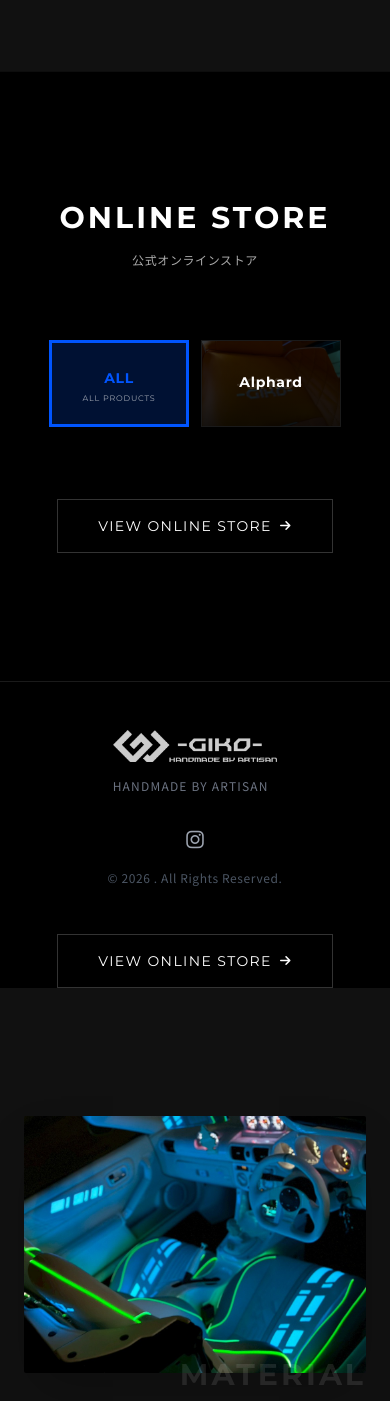
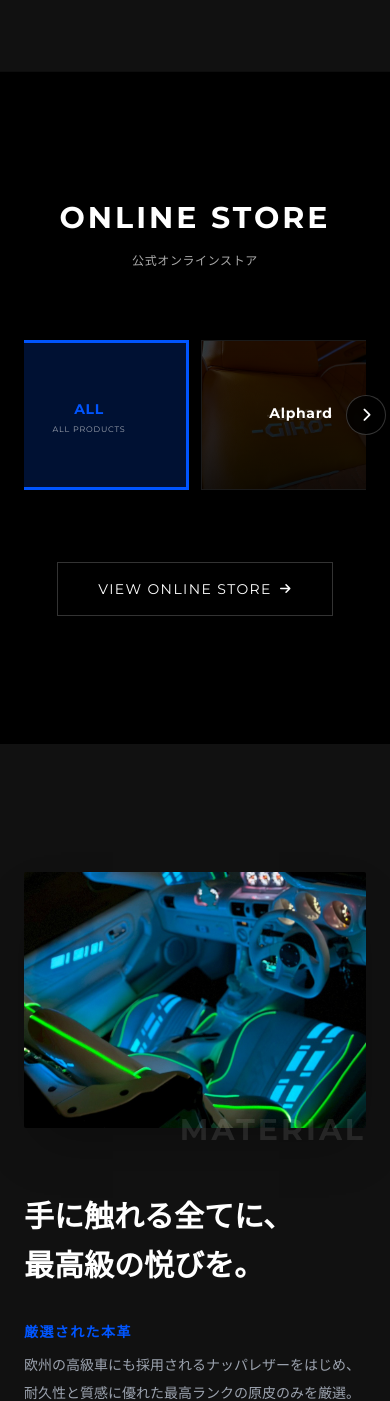
Before and after one commit to kaitonakamura0731-cell/Giko_Website, a PHP site: page / in a window 390 px wide. Shown: the part 3879-5280 px from the top of the page. Run offline with PHP 8.4, Linux system fonts and the light colour scheme; data comes from the database, SQL or seed files in the repository; data that the repository does not hold is empty; some libraries are stand-ins or nearby versions.

Commit message:
UI改善: ストアタイル拡大、フッター統一、決済画面日本語化、Works検索結果表示改善
- トップページONLINE STOREのカテゴリタイルサイズを拡大 (140/180px → 200/260px, aspect 4/3)
- トップページの不要な重複フッターと重複コンテンツを削除
- トップページのフッターを他ページと同じ4カラム構成に統一 (MENU/CONTACT/LEGAL追加)
- 決済画面のオーダーサマリーを日本語化 (ORDER SUMMARY→ご注文内容, SUBTOTAL→小計, etc.)
- WORKSページの検索結果なし表示をより親切なデザインに改善

Co-Authored-By: Claude Opus 4.6 <noreply@anthropic.com>

```diff
--- a/src/index.php
+++ b/src/index.php
@@ -440,7 +440,7 @@ try {
                 <div id="index-store-carousel" class="flex gap-3 overflow-x-auto scroll-smooth px-1 py-2 justify-center">
                     <!-- ALL タイル -->
                     <a href="store/index.php"
-                        class="group relative overflow-hidden flex-shrink-0 w-[140px] md:w-[180px] aspect-[16/10] flex items-center justify-center border transition-all duration-500 cursor-pointer border-primary">
+                        class="group relative overflow-hidden flex-shrink-0 w-[200px] md:w-[260px] aspect-[4/3] flex items-center justify-center border transition-all duration-500 cursor-pointer border-primary">
                         <div class="absolute inset-0 bg-gradient-to-t from-black/70 via-black/50 to-black/30"></div>
                         <div class="active-overlay absolute inset-0 bg-primary/20 border-2 border-primary"></div>
                         <div class="relative z-10 text-center">
@@ -466,7 +466,7 @@ try {
                         }
                     ?>
                     <a href="store/index.php?tag=<?php echo htmlspecialchars($tag); ?>"
-                        class="group relative overflow-hidden flex-shrink-0 w-[140px] md:w-[180px] aspect-[16/10] flex items-center justify-center border border-white/10 hover:border-primary/50 transition-all duration-500 cursor-pointer">
+                        class="group relative overflow-hidden flex-shrink-0 w-[200px] md:w-[260px] aspect-[4/3] flex items-center justify-center border border-white/10 hover:border-primary/50 transition-all duration-500 cursor-pointer">
                         <!-- 背景画像 -->
                         <?php if ($tagImage): ?>
                         <div class="absolute inset-0 bg-cover bg-center opacity-30 group-hover:opacity-50 group-hover:scale-110 transition-all duration-700" style="background-image: url('<?php echo htmlspecialchars($tagImage); ?>');"></div>
@@ -495,26 +495,6 @@ try {
             </div>
         </div>
     </section>
-
-    <!-- Footer -->
-    <footer class="bg-black border-t border-white/10 py-12">
-        <div class="container mx-auto px-6">
-            <div class="flex flex-col md:flex-row justify-between items-center">
-                <div class="mb-8 md:mb-0">
-                    <img src="./assets/images/logo_new.png" alt="GIKO" class="h-8 md:h-10 opacity-80">
-                    <p class="text-gray-500 text-xs mt-4 tracking-widest">HANDMADE BY ARTISAN</p>
-                </div>
-                <div class="text-center md:text-right">
-                    <div class="flex justify-center md:justify-end space-x-6 mb-4">
-                        <a href="<?php echo htmlspecialchars($instagram_url); ?>" target="_blank" class="text-gray-400 hover:text-white transition-colors"><i class="fab fa-instagram text-xl"></i></a>
-                        <!-- <a href="#" class="text-gray-400 hover:text-white transition-colors"><i class="fab fa-twitter text-xl"></i></a> -->
-                        <!-- <a href="#" class="text-gray-400 hover:text-white transition-colors"><i class="fab fa-youtube text-xl"></i></a> -->
-                    </div>
-                    <p class="text-gray-600 text-xs tracking-wider">&copy; <?php echo date('Y'); ?> <?php echo htmlspecialchars($company_name); ?>. All Rights Reserved.</p>
-                </div>
-            </div>
-        </div>
-    </footer>
 
     <script src="https://code.jquery.com/jquery-3.7.0.min.js"></script>
     <script>
@@ -555,17 +535,6 @@ try {
             document.head.appendChild(style);
         });
     </script>
-</body>
-</html>
-
-            <div class="text-center fade-in">
-                <a href="store/index.php"
-                    class="inline-flex items-center gap-2 text-sm tracking-widest border border-white/20 px-10 py-4 hover:bg-primary hover:text-black hover:border-primary transition-all duration-300 font-en">
-                    VIEW ONLINE STORE <i class="fas fa-arrow-right text-xs"></i>
-                </a>
-            </div>
-        </div>
-    </section>
 
     <!-- Material -->
     <section id="material" class="py-32 bg-secondary relative overflow-hidden">
@@ -717,51 +686,68 @@ try {
     <footer id="contact" class="bg-secondary pt-24 pb-12 border-t border-white/5 text-white">
         <div class="container mx-auto px-6">
             <div class="grid grid-cols-1 md:grid-cols-2 lg:grid-cols-4 gap-12 mb-20">
-                <!-- Col 1 -->
+                <!-- Col 1: Logo & SNS -->
                 <div>
                     <img src="./assets/images/logo_new.png" alt="GIKO" class="h-8 mb-6">
-                    <p class="text-xs text-gray-500 leading-loose mb-6">
-                        最高級の素材と技術で、<br>
-                        あなたのカーライフに彩りを。
-                    </p>
+                    <p class="text-xs text-gray-500 leading-loose mb-6">最高級の素材と技術で、カーライフに彩りを。</p>
                     <div class="flex space-x-4">
                         <a href="<?php echo htmlspecialchars($instagram_url); ?>" target="_blank"
                             class="w-10 h-10 rounded-full bg-white/5 flex items-center justify-center hover:bg-primary transition-colors">
                             <i class="fab fa-instagram"></i>
                         </a>
-                        <a href="<?php echo htmlspecialchars($twitter_url); ?>" target="_blank"
-                            class="w-10 h-10 rounded-full bg-white/5 flex items-center justify-center hover:bg-primary transition-colors">
-                            <i class="fab fa-twitter"></i>
-                        </a>
                     </div>
                 </div>
-                <!-- Col 2, 3, 4 omitted for brevity, similar to header -->
+                <!-- Col 2: Menu -->
+                <div>
+                    <h3
+                        class="text-sm font-bold font-en tracking-widest mb-6 border-b border-primary/30 inline-block pb-2">
+                        MENU</h3>
+                    <ul class="space-y-4 text-xs tracking-wider text-gray-400">
+                        <li><a href="#concept" class="hover:text-white transition-colors">CONCEPT</a></li>
+                        <li><a href="pages/works.php" class="hover:text-white transition-colors">WORKS</a></li>
+                        <li><a href="store/index.php" class="hover:text-white transition-colors">STORE</a></li>
+                        <li><a href="pages/before_after.html" class="hover:text-white transition-colors">BEFORE & AFTER</a></li>
+                        <li><a href="#material" class="hover:text-white transition-colors">MATERIAL</a></li>
+                        <li><a href="#flow" class="hover:text-white transition-colors">FLOW</a></li>
+                        <li><a href="#company" class="hover:text-white transition-colors">COMPANY</a></li>
+                    </ul>
+                </div>
+                <!-- Col 3: Contact -->
                 <div>
                     <h3
                         class="text-sm font-bold font-en tracking-widest mb-6 border-b border-primary/30 inline-block pb-2">
                         CONTACT</h3>
                     <ul class="space-y-4 text-xs tracking-wider text-gray-400">
                         <li class="flex items-start gap-4">
-                            <a href="contact/index.php" class="hover:text-white transition-colors"><i
-                                    class="fas fa-envelope mr-2 text-primary"></i> お問い合わせフォーム</a>
+                            <a href="contact/index.php" class="hover:text-white transition-colors">お問い合わせフォーム</a>
                         </li>
-                        <li class="flex items-start gap-4">
-                            <i class="fas fa-phone mt-1 text-primary"></i>
-                            <div>
-                                <div class="text-white font-bold text-lg font-en">
-                                    <?php echo htmlspecialchars($company_tel); ?>
-                                </div>
-                            </div>
-                        </li>
+                    </ul>
+                </div>
+                <!-- Col 4: Legal -->
+                <div>
+                    <h3
+                        class="text-sm font-bold font-en tracking-widest mb-6 border-b border-primary/30 inline-block pb-2">
+                        LEGAL</h3>
+                    <ul class="space-y-4 text-xs tracking-wider text-gray-400">
+                        <li><a href="legal/privacy.html" class="hover:text-white transition-colors">プライバシーポリシー</a></li>
+                        <li><a href="legal/tokusho.html" class="hover:text-white transition-colors">特定商取引法に基づく表記</a></li>
+                        <li><a href="legal/terms.html" class="hover:text-white transition-colors">利用規約</a></li>
                     </ul>
                 </div>
             </div>
             <div
-                class="border-t border-white/5 pt-8 flex flex-col md:flex-row justify-between items-center text-[10px] text-gray-600 font-en tracking-widest">
+                class="border-t border-white/5 pt-8 flex justify-between items-center text-[10px] text-gray-600 font-en tracking-widest">
                 <p>&copy; 2025 <?php echo htmlspecialchars($company_name); ?>. ALL RIGHTS RESERVED.</p>
+                <div>DESIGNED BY ATLASSHIFT</div>
             </div>
         </div>
     </footer>
+
+    <!-- Scroll to Top Button -->
+    <button id="scrollToTopBtn"
+        class="fixed bottom-8 right-8 bg-primary text-white w-12 h-12 rounded-full flex items-center justify-center shadow-lg translate-y-20 opacity-0 transition-all duration-300 z-50 hover:bg-white hover:text-black">
+        <i class="fas fa-chevron-up"></i>
+    </button>
     <script src="assets/js/main.js"></script>
 </body>
 
```
Also changed, not shown: src/pages/works.php (+22 -4 lines), src/store/checkout.php (+9 -9 lines).
